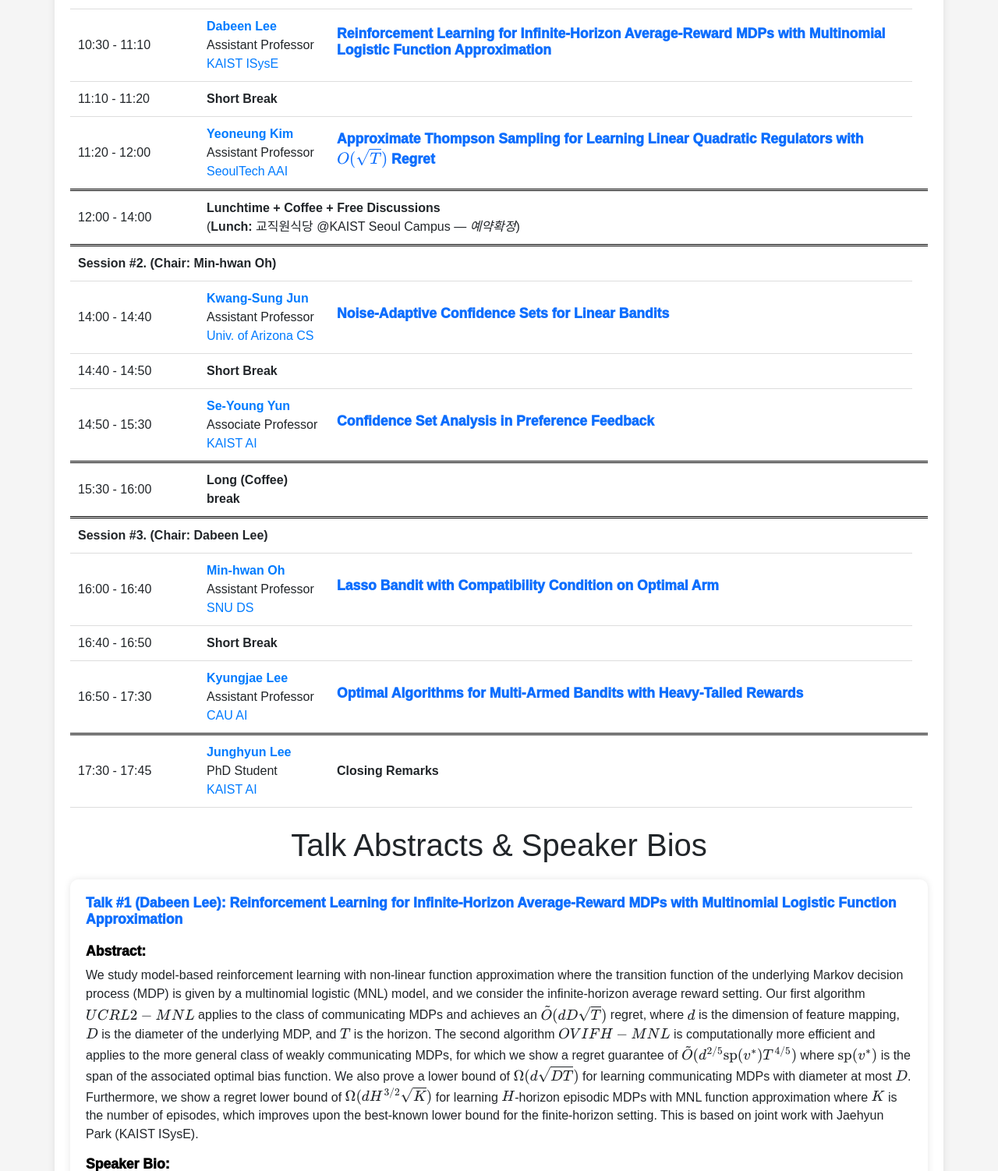
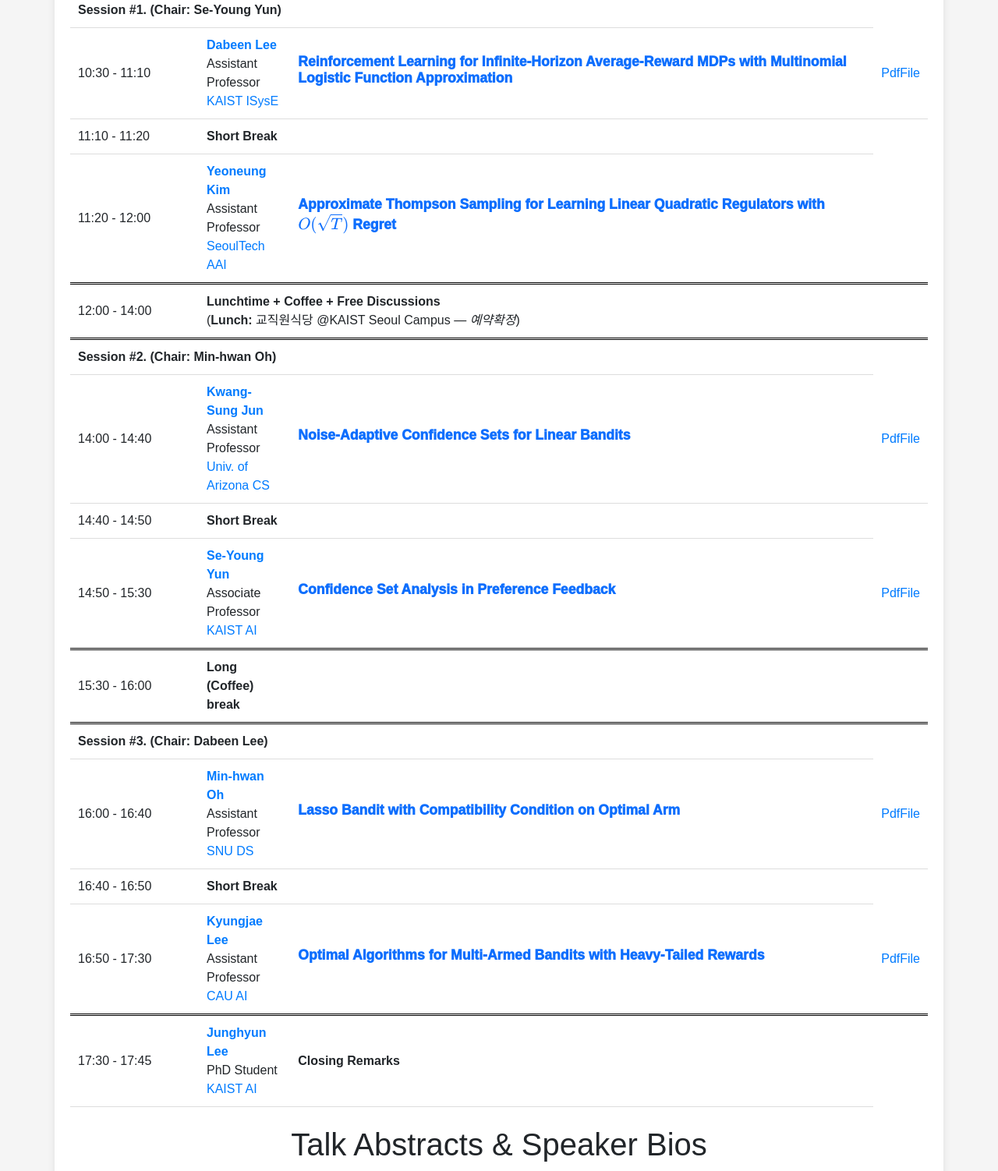
Before and after one commit to nick-jhlee/bandit-workshop-website, a plain HTML site: page index.html in a window 1280 px wide. Shown: the part 1061-2563 px from the top of the page at 78% size. Drawn offline with nearby package versions, Linux system fonts and the light colour scheme; some packages are replaced by stand-ins of ours; a web font is replaced by a local one.

Commit message:
Add slides (pdf)

```diff
--- a/index.html
+++ b/index.html
@@ -200,6 +200,7 @@
             <td>10:30 - 11:10</td>
             <td><b><a href="https://dabeenl.github.io/">Dabeen Lee</a></b><br>Assistant Professor<br><a href="https://ie.kaist.ac.kr/">KAIST ISysE</a></td>
             <td><h3>Reinforcement Learning for Infinite-Horizon Average-Reward MDPs with Multinomial Logistic Function Approximation</h3></td>
+            <td><a href="files/dabeen-lee.pdf" target="blank">PdfFile</a></td>
         </tr>
         <tr>
             <td>11:10 - 11:20</td>
@@ -222,6 +223,7 @@
             <td>14:00 - 14:40</td>
             <td><b><a href="https://kwangsungjun.github.io/index.html">Kwang-Sung Jun</a></b><br>Assistant Professor<br><a href="https://cs.arizona.edu/">Univ. of Arizona CS</a></td>
             <td><h3>Noise-Adaptive Confidence Sets for Linear Bandits</h3></td>
+            <td><a href="files/kwang-sung-jun.pdf" target="blank">PdfFile</a></td>
         </tr>
         <tr>
             <td>14:40 - 14:50</td>
@@ -233,6 +235,7 @@
             <td><b><a href="http://osi.kaist.ac.kr/">Se-Young Yun</a></b><br>Associate Professor<br><a href="https://gsai.kaist.ac.kr/">KAIST AI</a></td>
             <td><h3> Confidence Set Analysis in Preference Feedback </h3>
             </td>
+            <td><a href="files/seyoung-yun.pdf" target="blank">PdfFile</a></td>
         </tr>
         <tr class="double-line session-header">
             <td>15:30 - 16:00</td>
@@ -246,6 +249,7 @@
             <td>16:00 - 16:40</td>
             <td><b><a href="https://minoh.io/">Min-hwan Oh</a></b><br>Assistant Professor<br><a href="https://gsds.snu.ac.kr/">SNU DS</a></td>
             <td><h3>Lasso Bandit with Compatibility Condition on Optimal Arm</h3></td>
+            <td><a href="files/minhwan-oh.pdf" target="blank">PdfFile</a></td>
         </tr>
         <tr>
             <td>16:40 - 16:50</td>
@@ -256,6 +260,7 @@
             <td>16:50 - 17:30</td>
             <td><b><a href="https://sites.google.com/view/railab">Kyungjae Lee</a></b><br>Assistant Professor<br><a href="https://ai.cau.ac.kr/main.php">CAU AI</a></td>
             <td><h3>Optimal Algorithms for Multi-Armed Bandits with Heavy-Tailed Rewards</h3></td>
+            <td><a href="files/kyungjae-lee.pdf" target="blank">PdfFile</a></td>
         </tr>
         <tr class="double-line session-header">
             <td>17:30 - 17:45</td>
```
Also changed, not shown: 5 other files.
